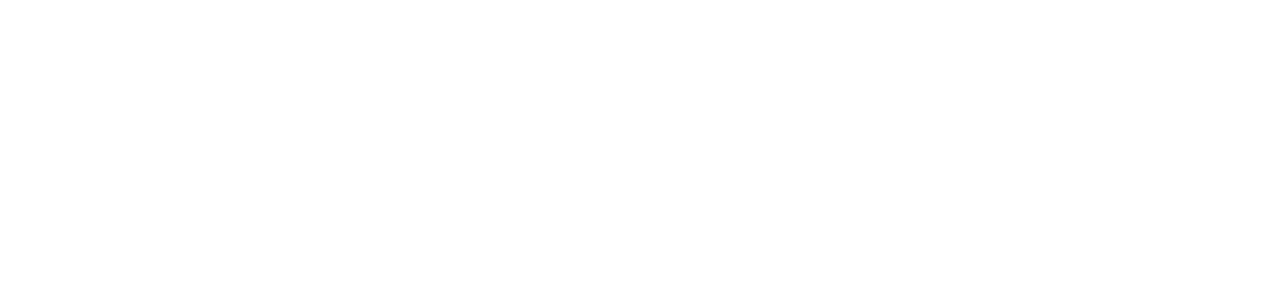
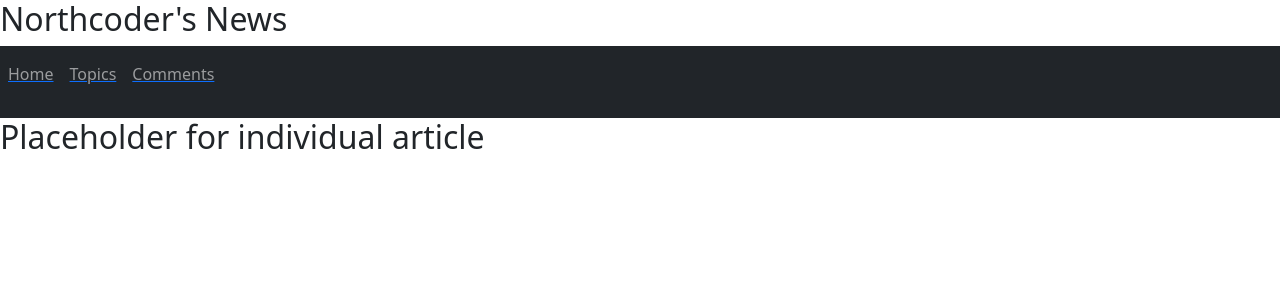
Before and after one commit to rubyrubyruby02/NC-News-Frontend, a React (Vite) app: page /individual_article in a window 1280 px wide. Before the commit this address had no page. Shown: the top 300 px of the page. Built offline with nearby package versions, Linux system fonts and the light colour scheme.

Commit message:
adds button placeholder for individual article

```diff
--- a/src/App.jsx
+++ b/src/App.jsx
@@ -2,6 +2,7 @@
 import Home from './Components/Home'
 import AllComments from './Components/Comments/AllComments'
 import AllTopics from './Components/Topics/AllTopics'
+import IndividualArticle from './Components/Articles/IndividualArticle'
 
 function App() {
 
@@ -11,6 +12,7 @@
       <Route path="/" element={<Home />} />
       <Route path="/comments" element={<AllComments />} />
       <Route path="/topics" element={<AllTopics />} />
+      <Route path="/individual_article" element={<IndividualArticle />} />
     </Routes>
     </>
   )
--- a/src/Components/Articles/AllArticles.jsx
+++ b/src/Components/Articles/AllArticles.jsx
@@ -19,7 +19,7 @@
         <section>
             {articles.map((article)=> {
                 return (
-                    <ArticleCard key={article.id} article={article}/>)
+                    <ArticleCard key={article.article_id} article={article}/>)
             })}
         </section>
         </>
--- a/src/Components/Articles/ArticleCard.jsx
+++ b/src/Components/Articles/ArticleCard.jsx
@@ -1,3 +1,5 @@
+import {Link} from 'react-router-dom'
+
 const ArticleCard = ({article}) => {
 
         return (
@@ -9,7 +11,9 @@
               <p className="card-text">Author: {article.author}</p>
               <p className="card-text">Comments: {article.comment_count}</p>
               <p className="card-text">Votes: {article.votes}</p>
-              <a href="#" className="btn btn-primary">View Article in detail</a>
+              <Link to="/individual_article">
+              <button className="btn btn-primary">View article in detail</button>
+              </Link>
             </div>
           </div>
 
--- /dev/null
+++ b/src/Components/Articles/IndividualArticle.jsx
@@ -0,0 +1,12 @@
+import Header from '../Header'
+
+const IndividualArticle = () => {
+    return (
+        <>
+        <Header />
+        <h2>Placeholder for individual article</h2>
+        </>
+    )
+}
+
+export default IndividualArticle
```
